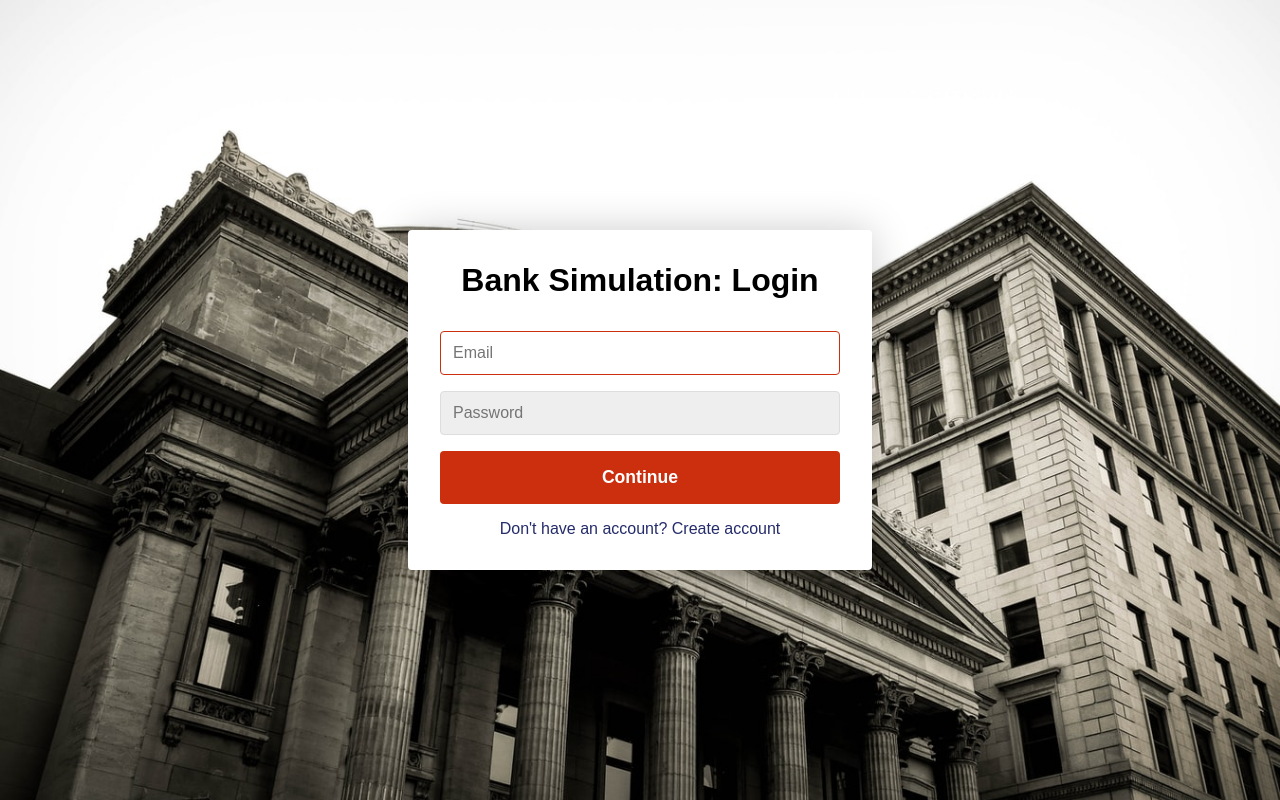
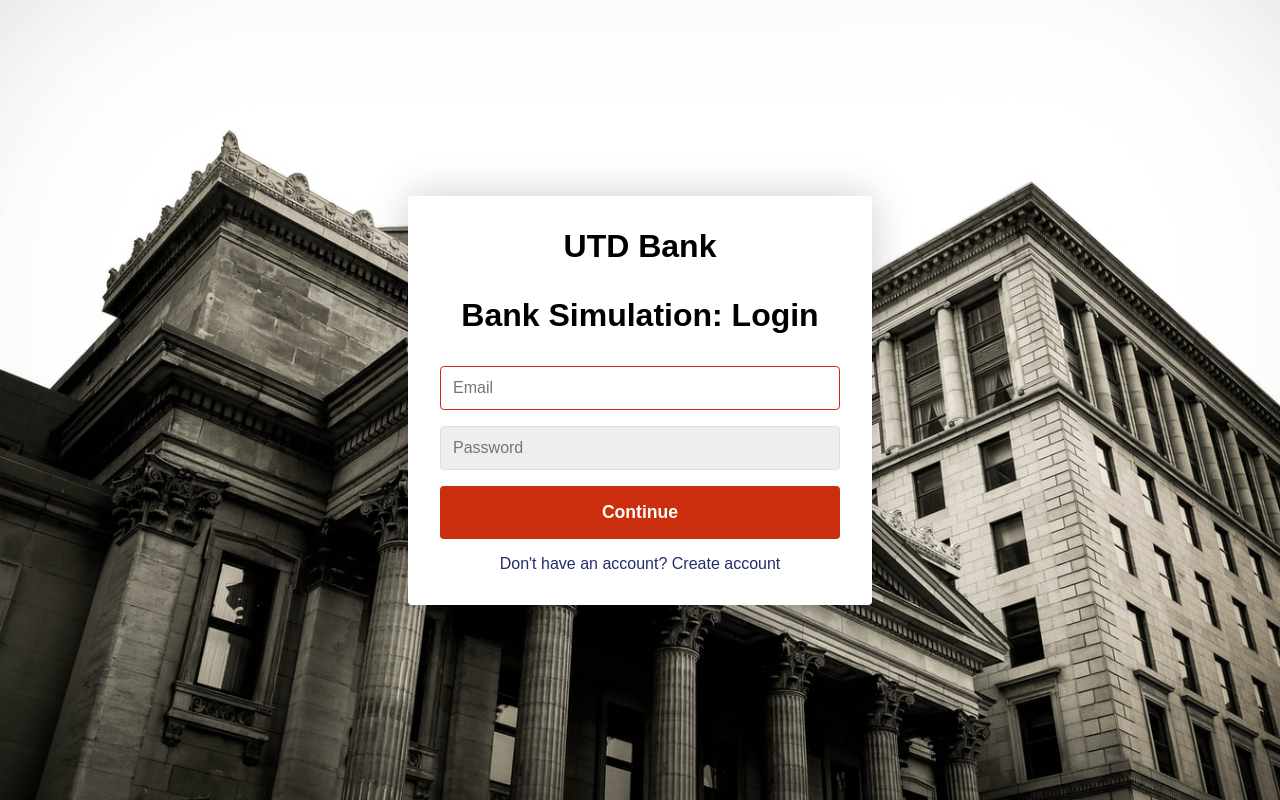
Before and after one commit to shreyabhakta/CS4389-Project, a plain HTML site: page Login Page/index.html in a window 1280 px wide. Drawn offline with Linux system fonts and the light colour scheme.

Commit message:
Update index.html

```diff
--- a/Login Page/index.html
+++ b/Login Page/index.html
@@ -9,6 +9,7 @@
 <body>
     <div class="container">
         <form class="form" id="login">
+          <h1 class="form__title">UTD Bank</h1>
             <h1 class="form__title">Bank Simulation: Login</h1>
             <div class="form__message form__message--error"></div>
             <div class="form__input-group">
```
